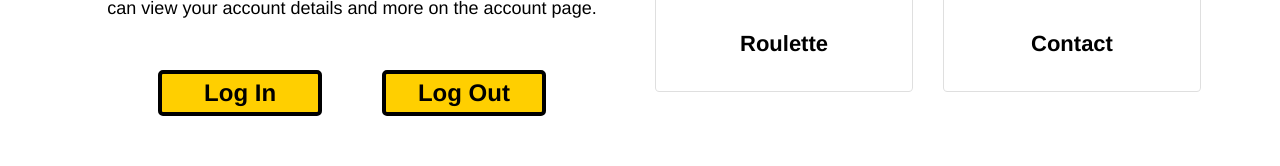
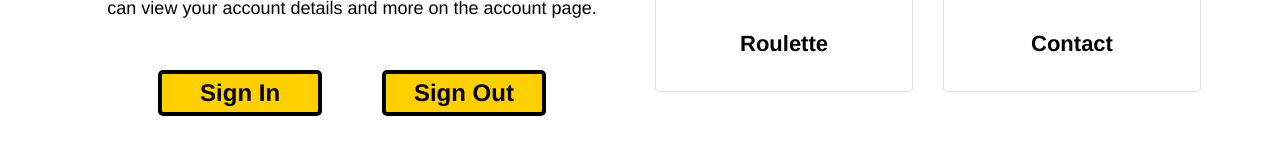
Before and after one commit to mackenzieleach/screwthereview, a React (Create React App) app: page / in a window 1280 px wide. Shown: the part 753-919 px from the top of the page. Built offline with nearby package versions, Linux system fonts and the light colour scheme.

Commit message:
Small Changes to Buttons

```diff
--- a/src/LoginButton.js
+++ b/src/LoginButton.js
@@ -5,7 +5,7 @@ import { useAuth0 } from '@auth0/auth0-react';
 const LoginButton = () => {
   const { loginWithRedirect } = useAuth0();
 
-  return <button type="button" id="auth0-login" onClick={() => loginWithRedirect()}>Log In</button>;
+  return <button type="button" id="auth0-login" onClick={() => loginWithRedirect()}>Sign In</button>;
 };
 
 export default LoginButton;
--- a/src/LogoutButton.js
+++ b/src/LogoutButton.js
@@ -6,9 +6,7 @@ const LogoutButton = () => {
   const { logout } = useAuth0();
 
   return (
-    <button type="button" id="auth0-logout" onClick={() => logout({ returnTo: window.location.origin })}>
-      Log Out
-    </button>
+    <button type="button" id="auth0-logout" onClick={() => logout({ returnTo: window.location.origin })}> Sign Out </button>
   );
 };
 
```
